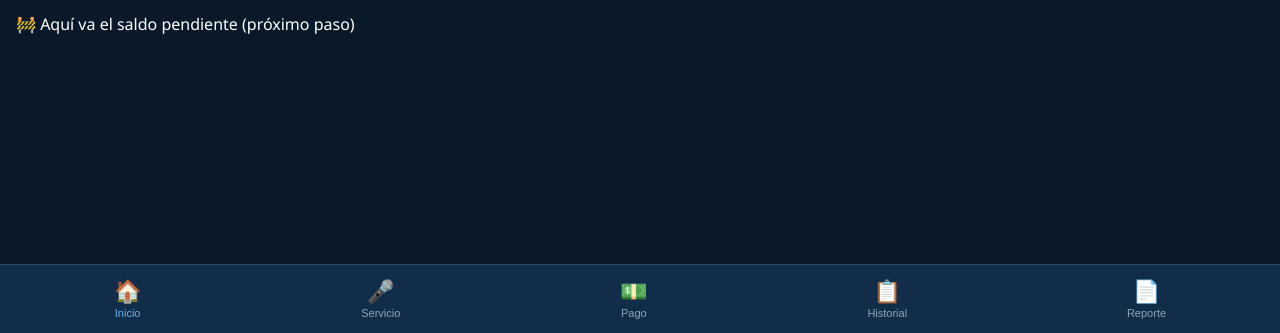
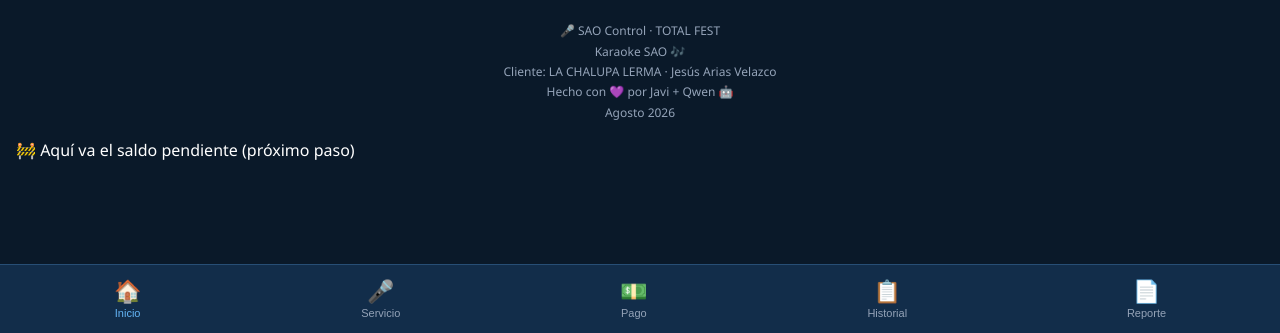
Before and after one commit to saoentertainment/Chalupa, a plain HTML site: page index.html in a window 1280 px wide. Shown: the part 467-800 px from the top of the page. Drawn offline with Linux system fonts and the light colour scheme.

Commit message:
Update index.html

```diff
--- a/index.html
+++ b/index.html
@@ -543,6 +543,8 @@
                 </button>
             </div>`;
 
+            // 💜 Créditos finales
+            html += '<p style="text-align: center; color: var(--gris); font-size: 0.75em; margin-top: 24px; line-height: 1.7;">🎤 SAO Control · TOTAL FEST<br>Karaoke SAO 🎶<br>Cliente: LA CHALUPA LERMA · Jesús Arias Velazco<br>Hecho con 💜 por Javi + Qwen 🤖<br>Agosto 2026</p>';
             cont.innerHTML = html;
         }
 
```
